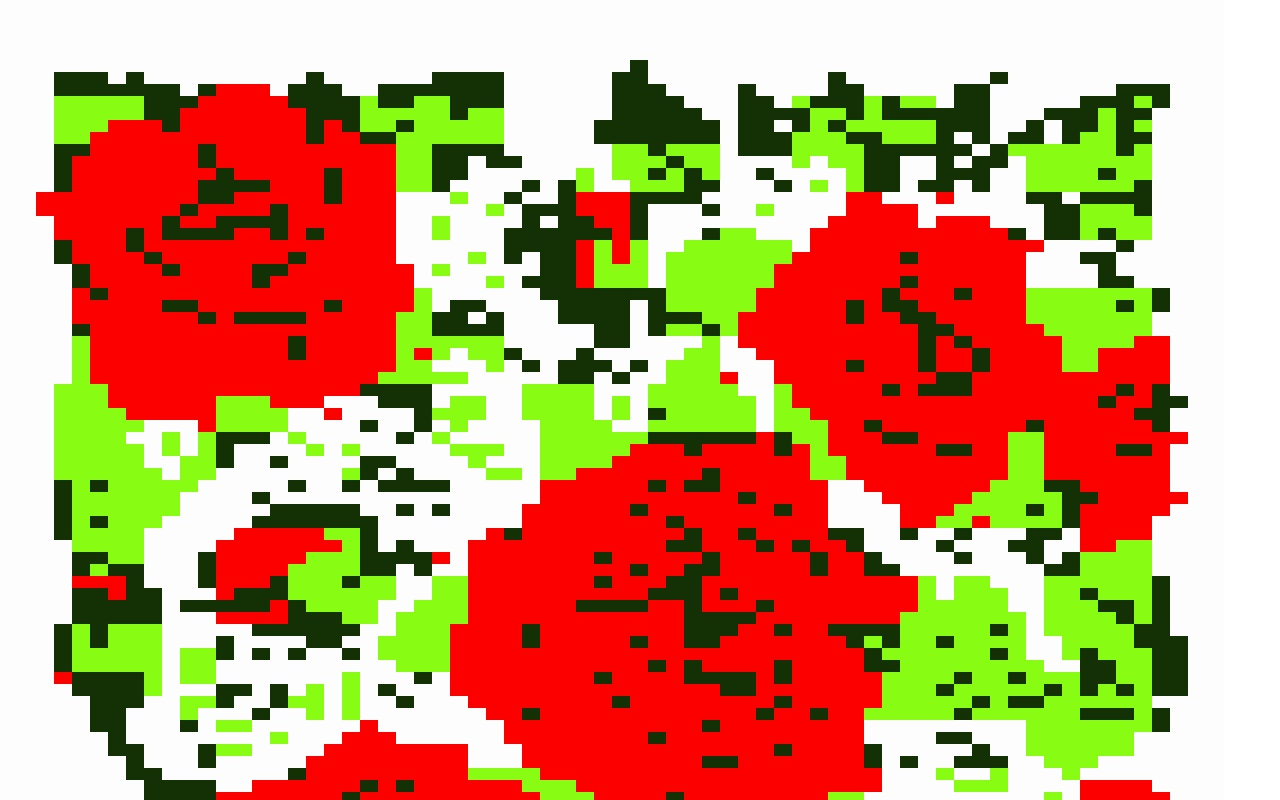
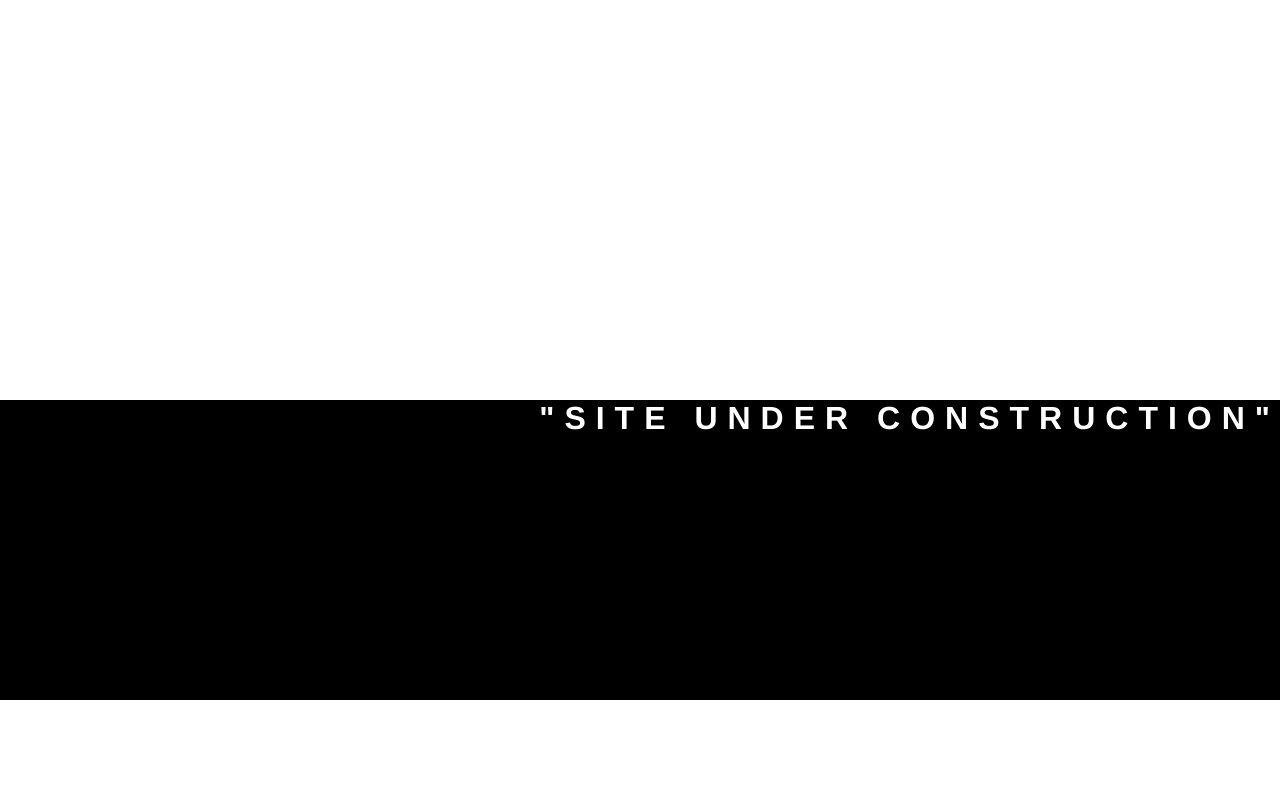
Before and after one commit to Presleybuttstock/Presleybuttstock.github.io, a plain HTML site: page index.html in a window 1280 px wide. Shown: the top 800 px of the page. Drawn offline with Linux system fonts and the light colour scheme.

Commit message:
Update index.html

```diff
--- a/index.html
+++ b/index.html
@@ -9,9 +9,6 @@
 		</head>
 
 		<body>
-			<div class="roseimg">
-				<img src="roses.jpg" alt="NOW ERA Roses">
-			</div>
 			<div class="content">
 				<h1> "site under construction" </h1>
 			</div>
```
